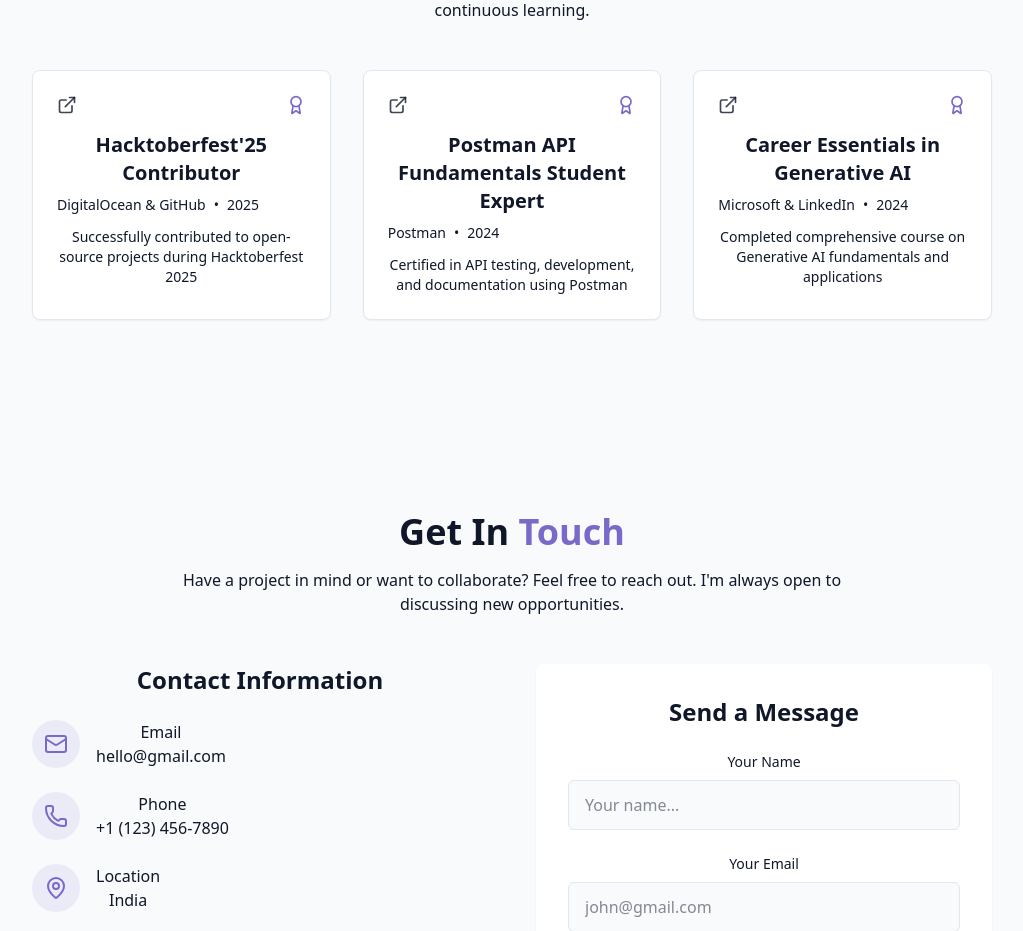
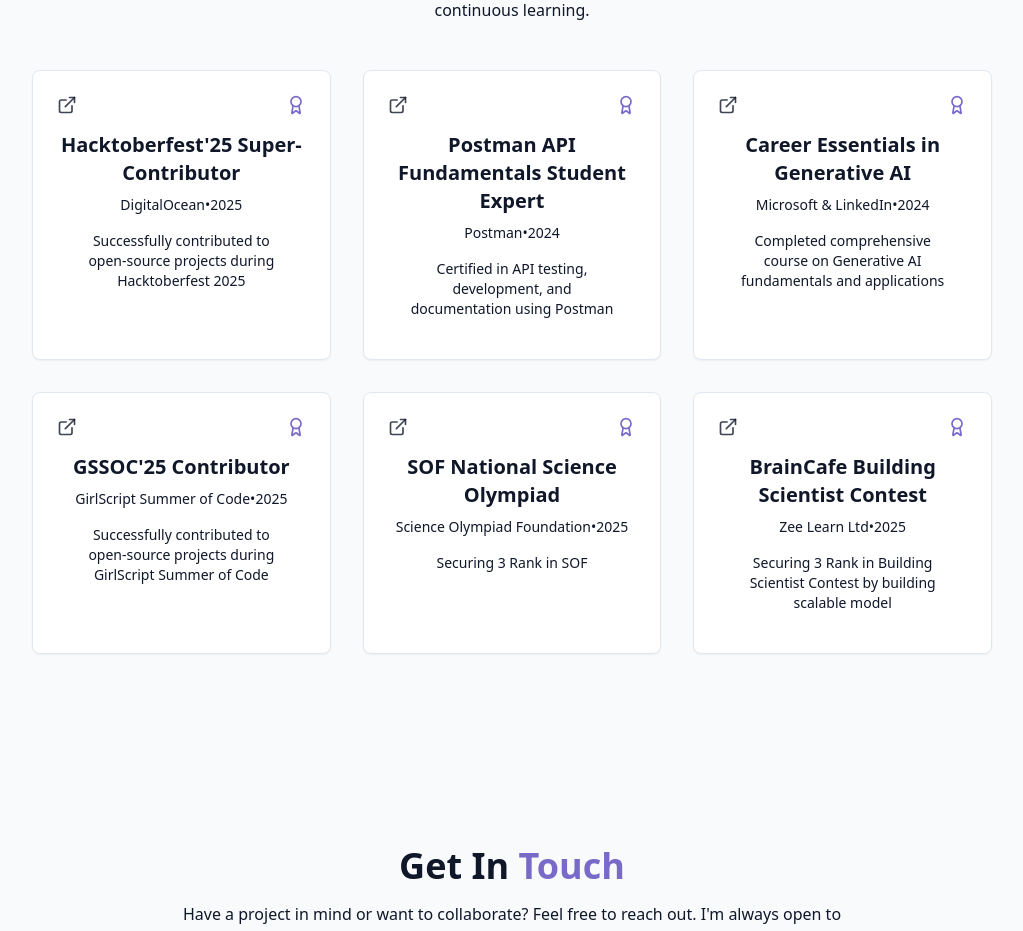
Before and after one commit to Shreyashgol/portfolio_3d, a React (Vite) app: page / in a window 1280 px wide. Shown: the part 4920-5851 px from the top of the page, without its empty margins (128-1151 px from the left). Built offline with nearby package versions, Linux system fonts and the light colour scheme.

Commit message:
some significant changes

```diff
--- a/src/components/CertificationsSection.jsx
+++ b/src/components/CertificationsSection.jsx
@@ -3,8 +3,8 @@
 const certifications = [
   {
     id: 1,
-    title: "Hacktoberfest'25 Contributor",
-    issuer: "DigitalOcean & GitHub",
+    title: "Hacktoberfest'25 Super-Contributor",
+    issuer: "DigitalOcean",
     date: "2025",
     description:
       "Successfully contributed to open-source projects during Hacktoberfest 2025",
@@ -31,6 +31,37 @@
     link: "https://www.linkedin.com/learning/certificates/761a94f74c31cb7ee7f260434bba9de96d97eec308b33bb0693133b111d5b300",
     icon: "🤖",
   },
+  {
+    id: 4,
+    title: "GSSOC'25 Contributor",
+    issuer: "GirlScript Summer of Code",
+    date: "2025",
+    description:
+      "Successfully contributed to open-source projects during GirlScript Summer of Code",
+    link: "https://disciplinary-aquamarine-uekqpqumcg-9s3gxmq2ur.edgeone.dev/",
+    icon: "🎃",
+  },
+  {
+    id: 5,
+    title: "SOF National Science Olympiad",
+    issuer: "Science Olympiad Foundation",
+    date: "2025",
+    description:
+      "Securing 3 Rank in SOF",
+    link: "https://secondary-plum-bjb2g91e3w-dtlonavzxe.edgeone.dev/",
+    icon: "🎃",
+  },
+  {
+    id: 6,
+    title: "BrainCafe Building Scientist Contest",
+    issuer: "Zee Learn Ltd",
+    date: "2025",
+    description:
+      "Securing 3 Rank in Building Scientist Contest by building scalable model",
+    link: "https://img.sanishtech.com/u/edddf8365187f4bd2947d8123b22cae1.jpg",
+    icon: "🎃",
+  }
+
 ];
 
 export const CertificationsSection = () => {
@@ -66,13 +97,13 @@
 
               <h3 className="text-xl font-semibold mb-2">{cert.title}</h3>
 
-              <div className="flex items-center gap-2 text-sm text-muted-foreground mb-3">
+              <div className="text-sm text-muted-foreground">
                 <span>{cert.issuer}</span>
                 <span>•</span>
                 <span>{cert.date}</span>
               </div>
 
-              <p className="text-sm text-muted-foreground">
+              <p className="m-4 text-sm text-muted-foreground">
                 {cert.description}
               </p>
             </div>
```
